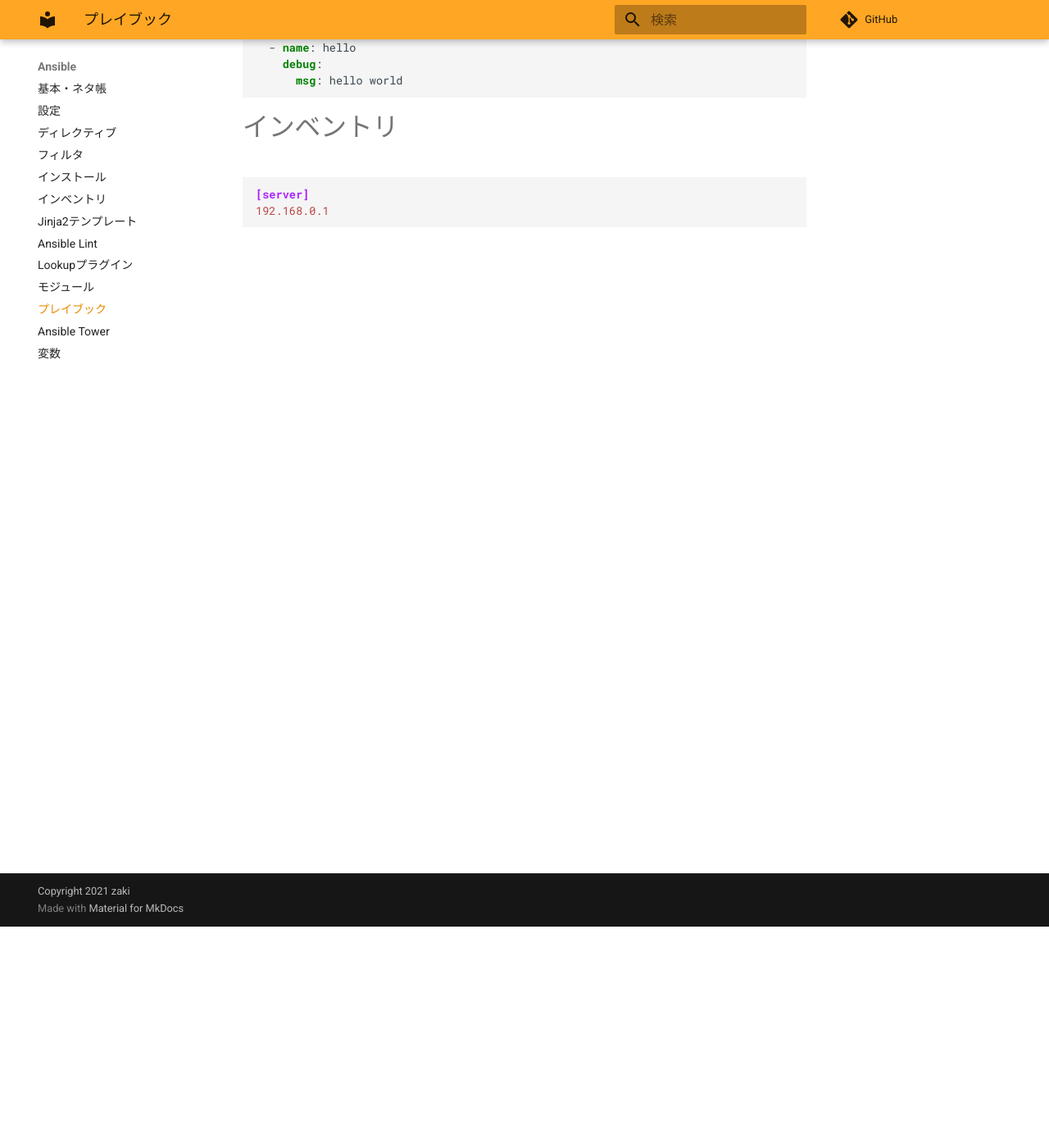
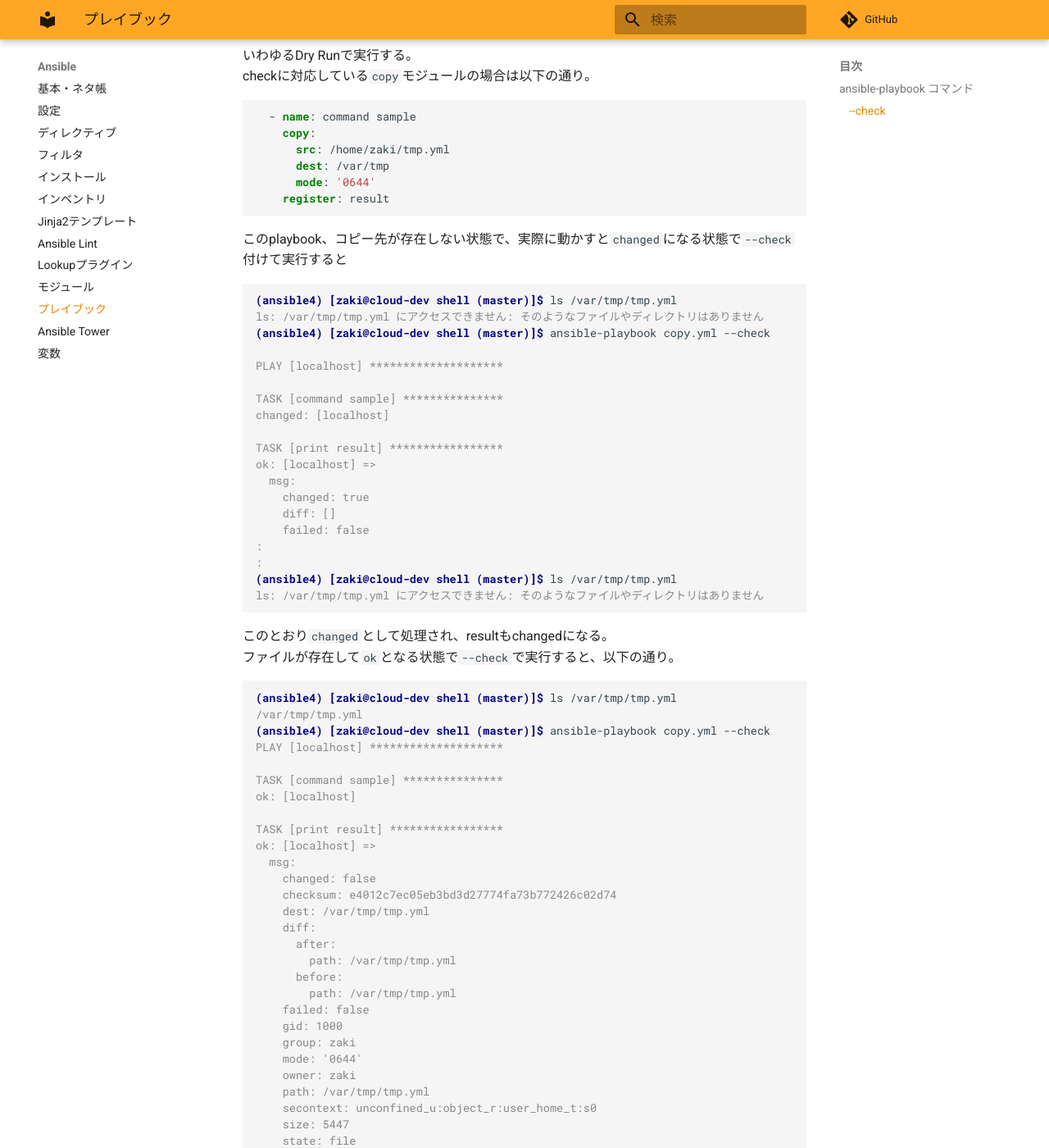
Before and after one commit to zaki-lknr/docs, an MkDocs documentation site: the page built from docs/Ansible/playbook.md, in a window 1280 px wide and 1400 px high, scrolled down 270 px. Shown: the whole window at 82% size. Built offline with MkDocs 1.6.1 and Material for MkDocs 9.7.7, drawn with Linux system fonts in a browser that asks for light colours; comment, search, counter and statistics services are not loaded; some of the changed text lies outside the part shown.

Commit message:
add: ansible/playbook: --check

````diff
--- a/docs/Ansible/playbook.md
+++ b/docs/Ansible/playbook.md
@@ -1,4 +1,83 @@
 # プレイブック
+
+## ansible-playbook コマンド
+
+### --check
+
+いわゆるDry Runで実行する。
+checkに対応している`copy`モジュールの場合は以下の通り。
+
+```yaml
+  - name: command sample
+    copy:
+      src: /home/zaki/tmp.yml
+      dest: /var/tmp
+      mode: '0644'
+    register: result
+```
+
+このplaybook、コピー先が存在しない状態で、実際に動かすと`changed`になる状態で`--check`付けて実行すると
+
+```console
+(ansible4) [zaki@cloud-dev shell (master)]$ ls /var/tmp/tmp.yml
+ls: /var/tmp/tmp.yml にアクセスできません: そのようなファイルやディレクトリはありません
+(ansible4) [zaki@cloud-dev shell (master)]$ ansible-playbook copy.yml --check
+
+PLAY [localhost] ********************
+
+TASK [command sample] ***************
+changed: [localhost]
+
+TASK [print result] *****************
+ok: [localhost] =>
+  msg:
+    changed: true
+    diff: []
+    failed: false
+:
+:
+(ansible4) [zaki@cloud-dev shell (master)]$ ls /var/tmp/tmp.yml
+ls: /var/tmp/tmp.yml にアクセスできません: そのようなファイルやディレクトリはありません
+```
+
+このとおり`changed`として処理され、resultもchangedになる。
+ファイルが存在して`ok`となる状態で`--check`で実行すると、以下の通り。
+
+```console
+(ansible4) [zaki@cloud-dev shell (master)]$ ls /var/tmp/tmp.yml
+/var/tmp/tmp.yml
+(ansible4) [zaki@cloud-dev shell (master)]$ ansible-playbook copy.yml --check
+PLAY [localhost] ********************
+
+TASK [command sample] ***************
+ok: [localhost]
+
+TASK [print result] *****************
+ok: [localhost] =>
+  msg:
+    changed: false
+    checksum: e4012c7ec05eb3bd3d27774fa73b772426c02d74
+    dest: /var/tmp/tmp.yml
+    diff:
+      after:
+        path: /var/tmp/tmp.yml
+      before:
+        path: /var/tmp/tmp.yml
+    failed: false
+    gid: 1000
+    group: zaki
+    mode: '0644'
+    owner: zaki
+    path: /var/tmp/tmp.yml
+    secontext: unconfined_u:object_r:user_home_t:s0
+    size: 5447
+    state: file
+    uid: 1000
+```
+
+# sample
+
+## playbook
 
 ```yaml
 - hosts: localhost
@@ -10,7 +89,7 @@
       msg: hello world
 ```
 
-# インベントリ
+# inventory
 
 ```ini
 [server]
````
